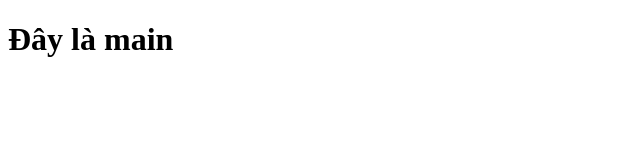
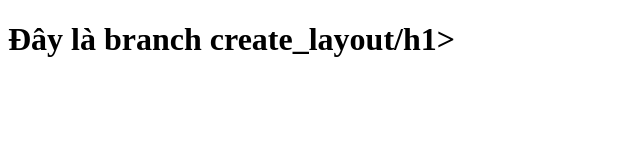
Before and after one commit to taihotboyx10/galaptrinh, a plain HTML site: page index.html in a window 1280 px wide. Shown: the whole page, without its empty margins (0-640 px from the left). Drawn offline with Linux system fonts and the light colour scheme.

Commit message:
tao branch moi

```diff
--- a/index.html
+++ b/index.html
@@ -6,6 +6,6 @@
     <title>aaaaaaaaaaaa</title>
   </head>
   <body>
-    <h1>Đây là main</h1>
+    <h1>Đây là branch create_layout/h1>
   </body>
 </html>
```
